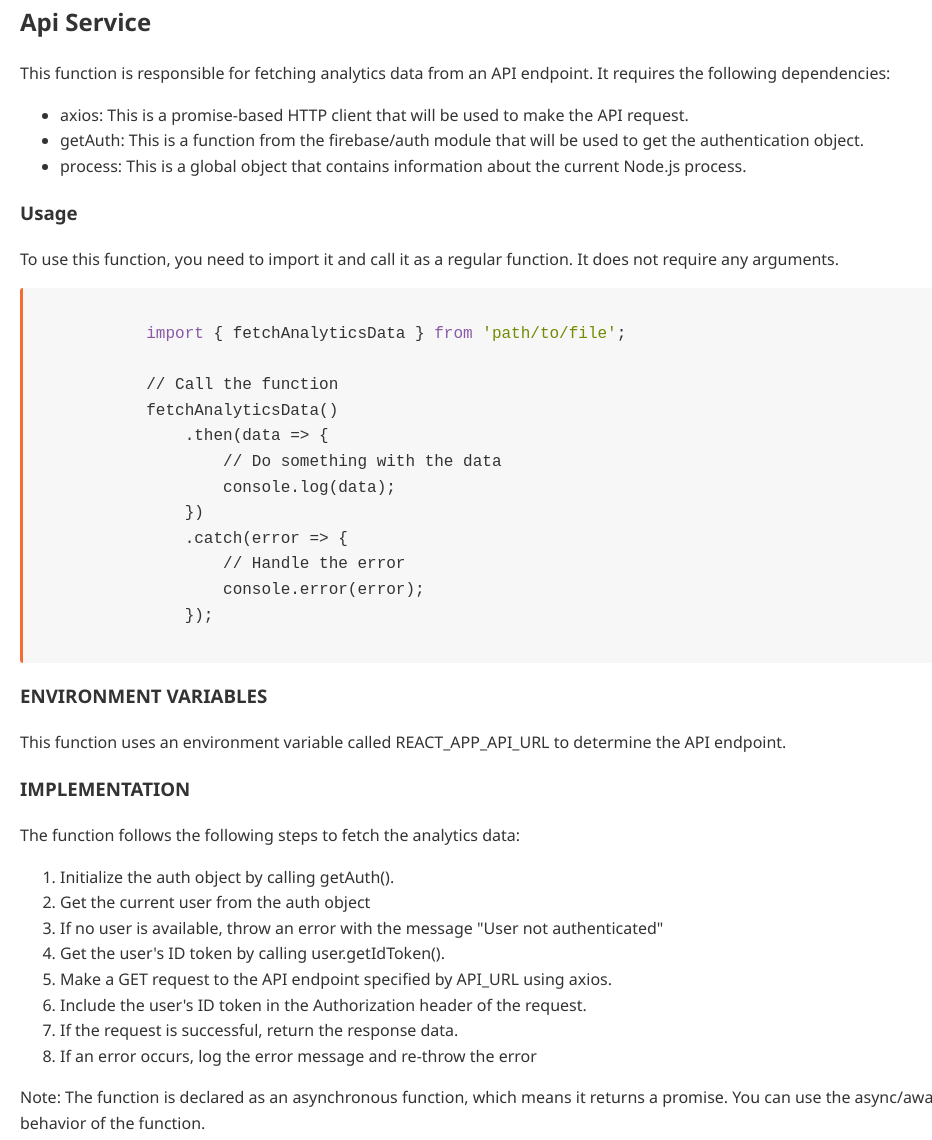
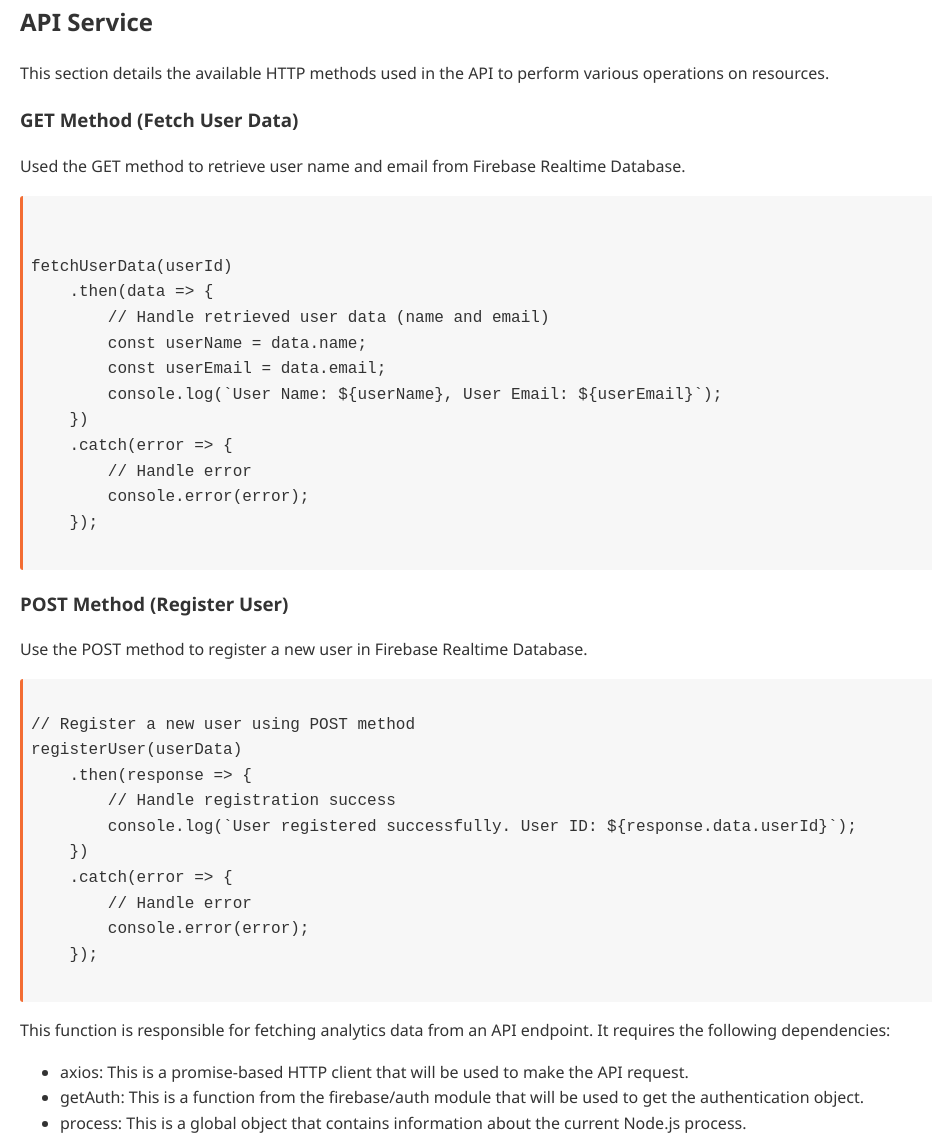
Before and after one commit to DHAIRYASh/Documentation_BTFS, a plain HTML site: page api.html in a window 1280 px wide. Shown: the part 190-1330 px from the top of the page, without its empty margins (0-932 px from the left). Drawn offline with Linux system fonts and the light colour scheme.

Commit message:
index updated

```diff
--- a/api.html
+++ b/api.html
@@ -17,7 +17,41 @@
 
     <main>
         <section>
-            <h2>Api Service</h2>
+            <h2>API Service</h2>
+            <p>This section details the available HTTP methods used in the API to perform various operations on resources.</p>
+
+            <h3>GET Method (Fetch User Data)</h3>
+            <p>Used the GET method to retrieve user name and email from Firebase Realtime Database.</p>
+            <pre><code>
+
+fetchUserData(userId)
+    .then(data =&gt; {
+        // Handle retrieved user data (name and email)
+        const userName = data.name;
+        const userEmail = data.email;
+        console.log(`User Name: ${userName}, User Email: ${userEmail}`);
+    })
+    .catch(error =&gt; {
+        // Handle error
+        console.error(error);
+    });
+            </code></pre>
+
+            <h3>POST Method (Register User)</h3>
+            <p>Use the POST method to register a new user in Firebase Realtime Database.</p>
+            <pre><code>
+// Register a new user using POST method
+registerUser(userData)
+    .then(response =&gt; {
+        // Handle registration success
+        console.log(`User registered successfully. User ID: ${response.data.userId}`);
+    })
+    .catch(error =&gt; {
+        // Handle error
+        console.error(error);
+    });
+            </code></pre>
+
            <p>This function is responsible for fetching analytics data from an API endpoint. It requires the following dependencies:</p>
            <ul>
             <li>axios: This is a promise-based HTTP client that will be used to make the API request.</li>
```
Also changed, not shown: index.html (+2 -2 lines).
